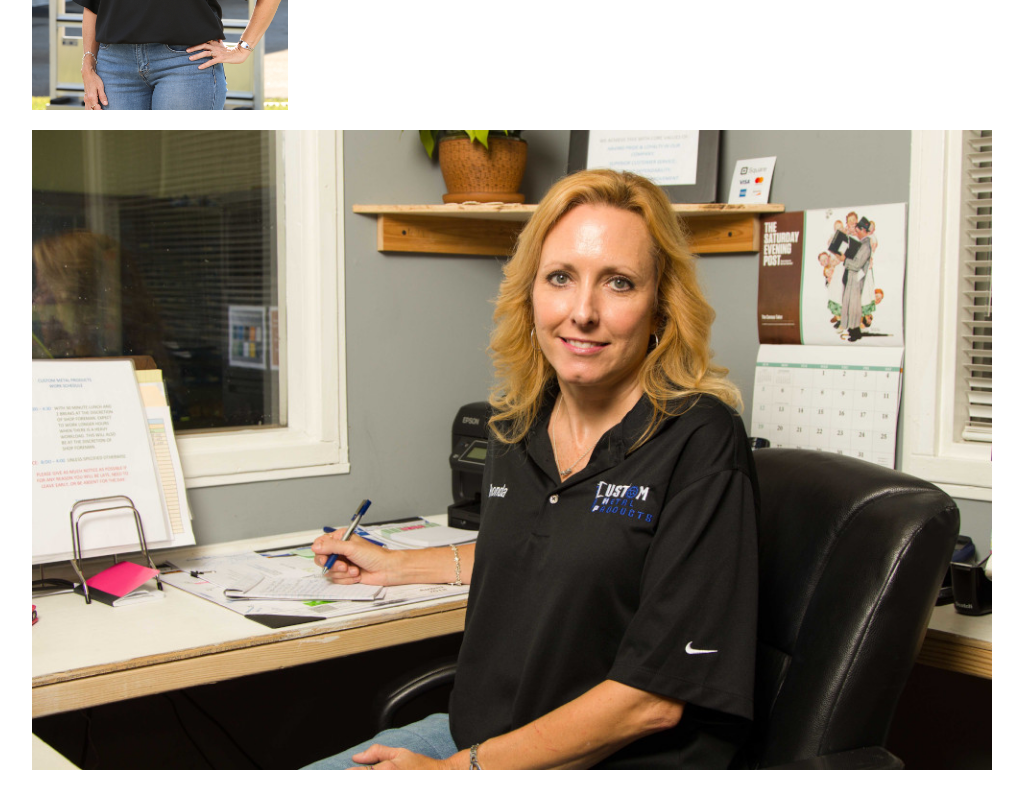
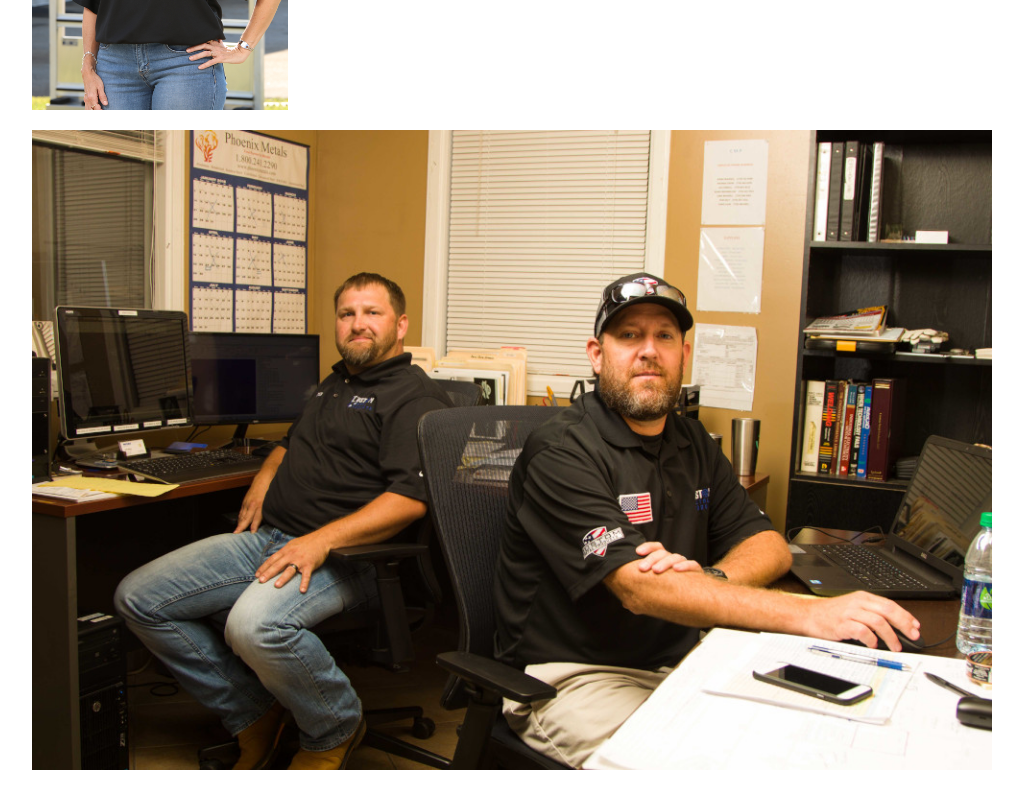
Before and after one commit to aaroncoff/CustomMetalProducts, a React (Create React App) app: page /about in a window 1280 px wide. Shown: the part 2360-3160 px from the top of the page, without its empty margins (128-1151 px from the left). Built offline with nearby package versions, Linux system fonts and the light colour scheme.

Commit message:
fixed missing image

```diff
--- a/src/Components/About.js
+++ b/src/Components/About.js
@@ -24,6 +24,7 @@ export default class About extends Component {
             President</p></div>
           <div className='person5'><img src={require('../Media/Images/Staff/3.jpg')} alt={'Rhonda'}
                                         className={'Rhonda'}></img><p>Rhonda Crow - HR Manager</p></div>
+          <img src={require('../Media/Images/Staff/Jonas-and-Blake-at-Desk.jpg')} alt={'Desk'} className={'Desk'}></img>
           <img src={require('../Media/Images/Staff/Rhonda-at-Desk.jpg')} alt={'Rhonda-Desk'} className={'Desk2'}></img>
         </div>
       </div>
```
